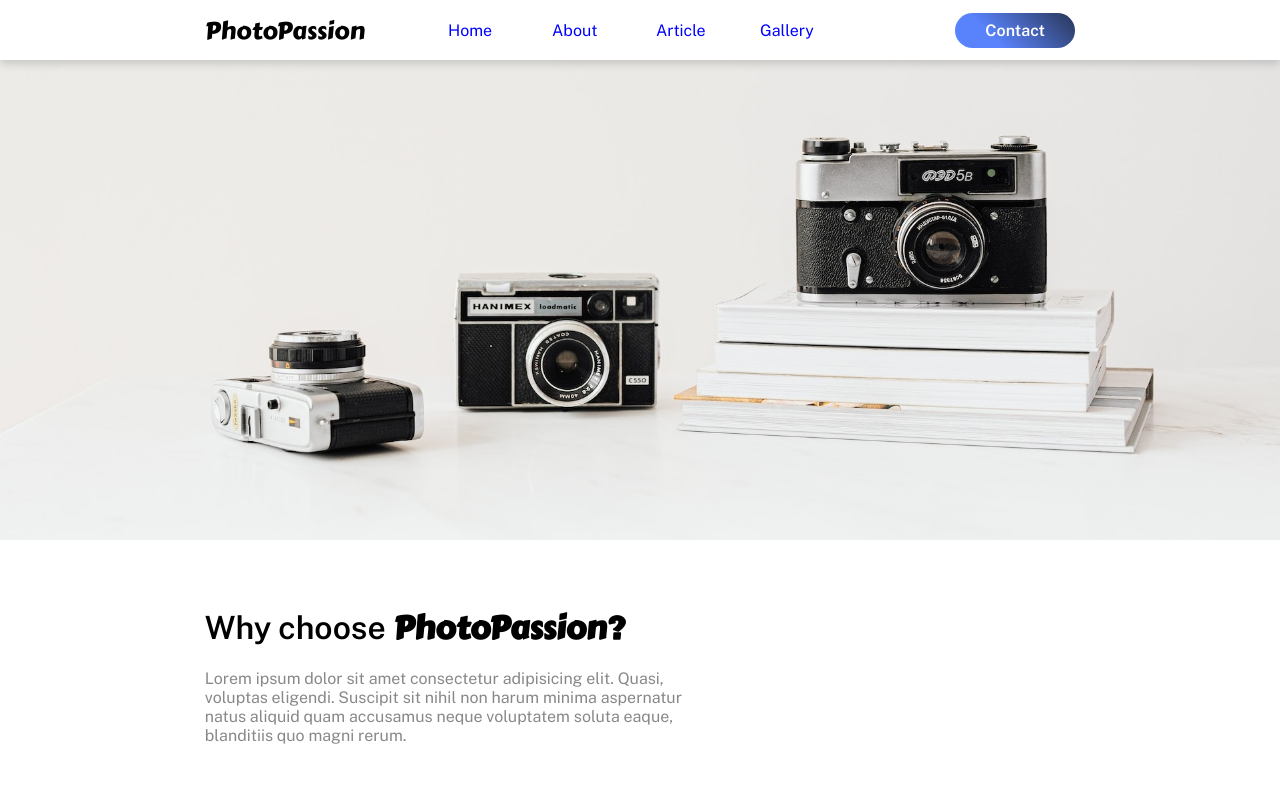
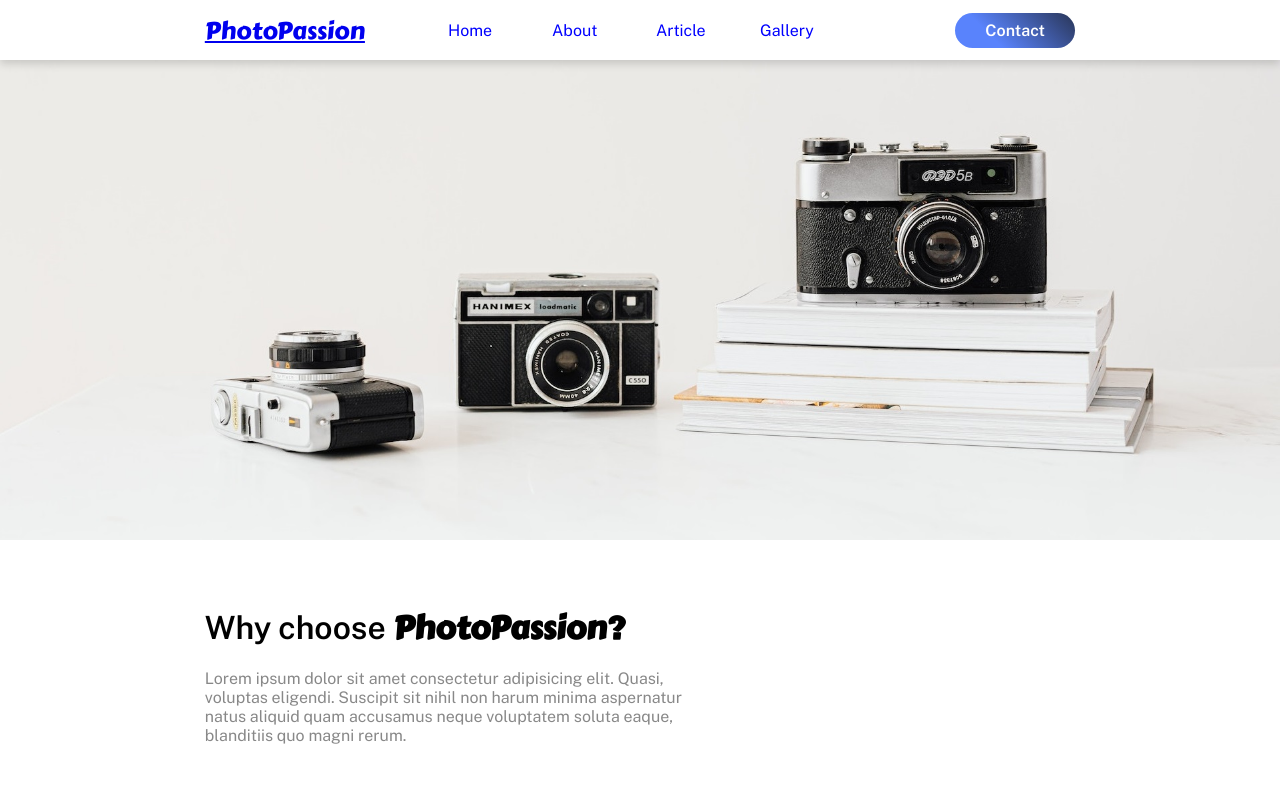
Before and after one commit to goldipl/PhotographersLandingPage, a React (Vite) app: page / in a window 1280 px wide. Shown: the top 800 px of the page. Built offline with nearby package versions, Linux system fonts and the light colour scheme.

Commit message:
add link to text logo

```diff
--- a/src/components/header/Header.jsx
+++ b/src/components/header/Header.jsx
@@ -5,7 +5,7 @@ const Header = () => {
     return (
         <Navbar>
             <Logo>
-                PhotoPassion
+                <Link to={`#home`}>PhotoPassion</Link>
             </Logo>
             <Ul>
                 <Li>
```
